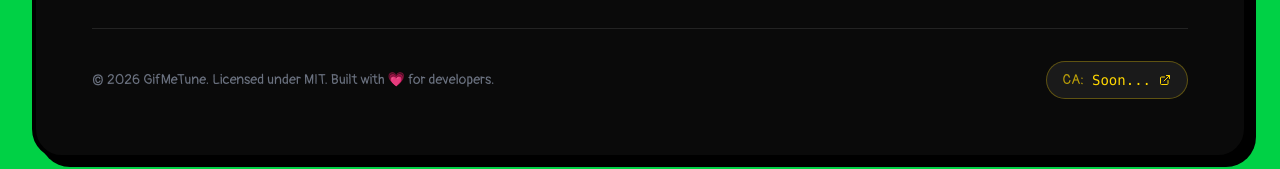
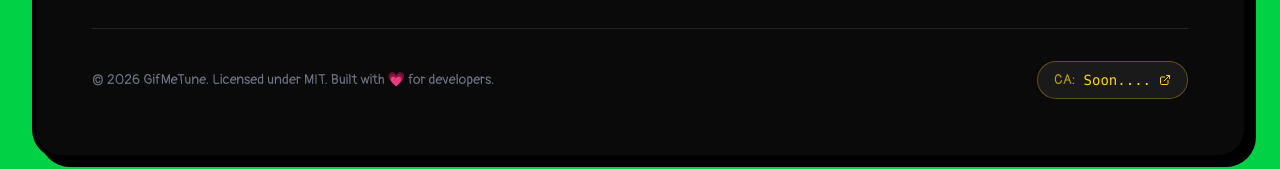
Before and after one commit to angganurf/gifmeweb, a React (Vite) app: page /gifmetune in a window 1280 px wide. Shown: the part 3766-3935 px from the top of the page. Built offline with nearby package versions, Linux system fonts and the light colour scheme; the HTML template or start-up script is replaced by a standard one.

Commit message:
Update GifMeTune.tsx

```diff
--- a/src/pages/GifMeTune.tsx
+++ b/src/pages/GifMeTune.tsx
@@ -678,7 +678,7 @@ export default function GifMeTune() {
 					>
 						<span className="opacity-70 group-hover:opacity-100">CA:</span>
 						<span className="font-mono">
-							Soon...
+							Soon....
 						</span>
 						<ExternalLink size={12} />
 					</a>
```
